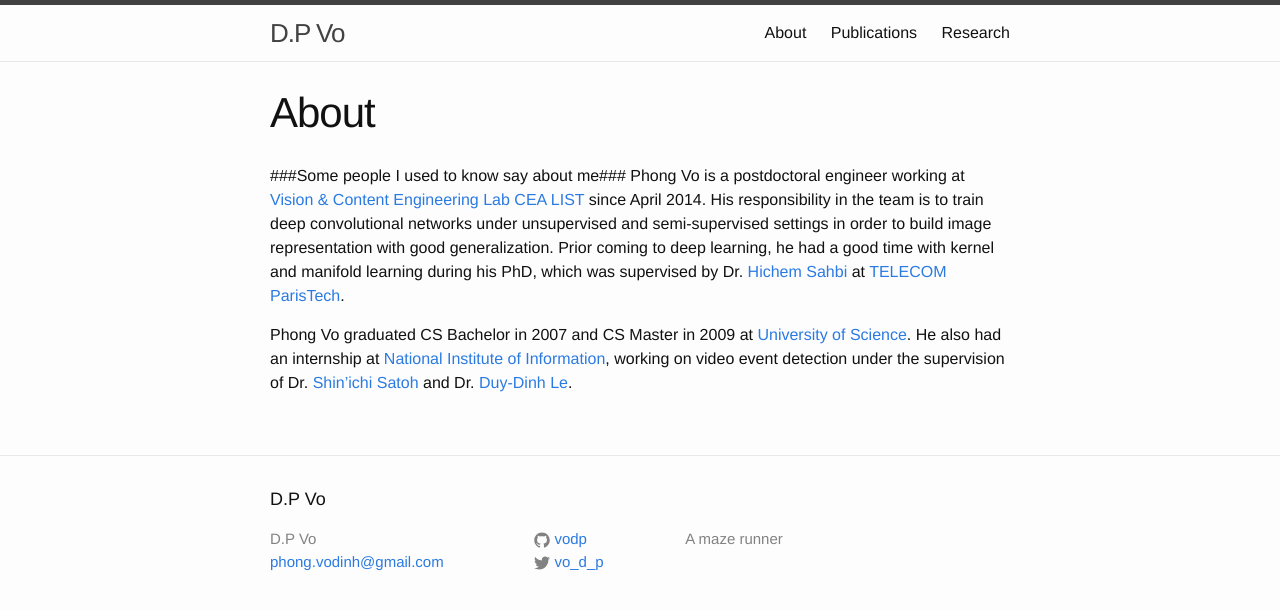
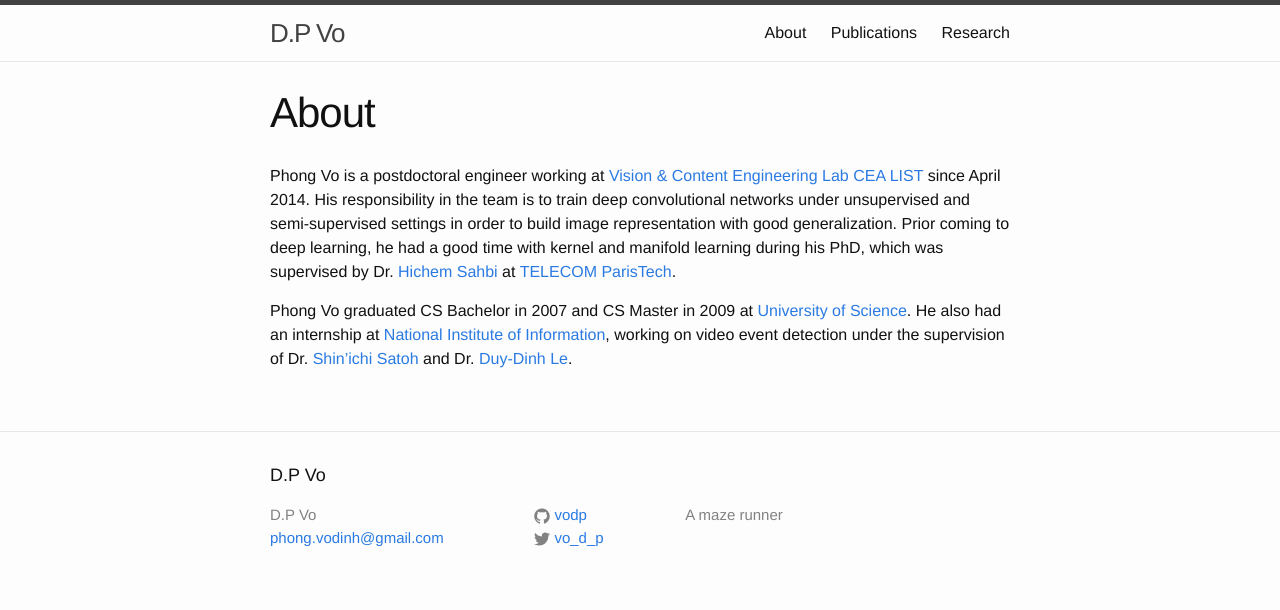
Before and after one commit to vodp/vodp.github.io, a Jekyll site: the page built from about.md, in a window 1280 px wide. Shown: the top 610 px of the page. Built offline with Jekyll 4.4.1, drawn with Linux system fonts in a browser that asks for light colours.

Commit message:
Update about.md

```diff
--- a/about.md
+++ b/about.md
@@ -3,8 +3,6 @@ layout: page
 title: About
 permalink: /about/
 ---
-
-###Some people I used to know say about me###
 Phong Vo is a postdoctoral engineer working at [Vision & Content Engineering Lab](http://www.kalisteo.eu/en/index.htm) [CEA LIST](http://www-list.cea.fr/index.php/en/) since April 2014. His responsibility in the team is to train deep convolutional networks under unsupervised and semi-supervised settings in order to build image representation with good generalization. Prior coming to deep learning, he had a good time with kernel and manifold learning during his PhD, which was supervised by Dr. [Hichem Sahbi](http://perso.telecom-paristech.fr/~sahbi/) at [TELECOM ParisTech](http://www.telecom-paristech.fr/).
 
 Phong Vo graduated CS Bachelor in 2007 and CS Master in 2009 at [University of Science](http://www.hcmus.edu.vn/en/index.php). He also had an internship at [National Institute of Information](http://www.nii.ac.jp/en/), working on video event detection under the supervision of Dr. [Shin'ichi Satoh](http://research.nii.ac.jp/~satoh/) and Dr. [Duy-Dinh Le](http://satoh-lab.ex.nii.ac.jp/users/ledduy/).
```
